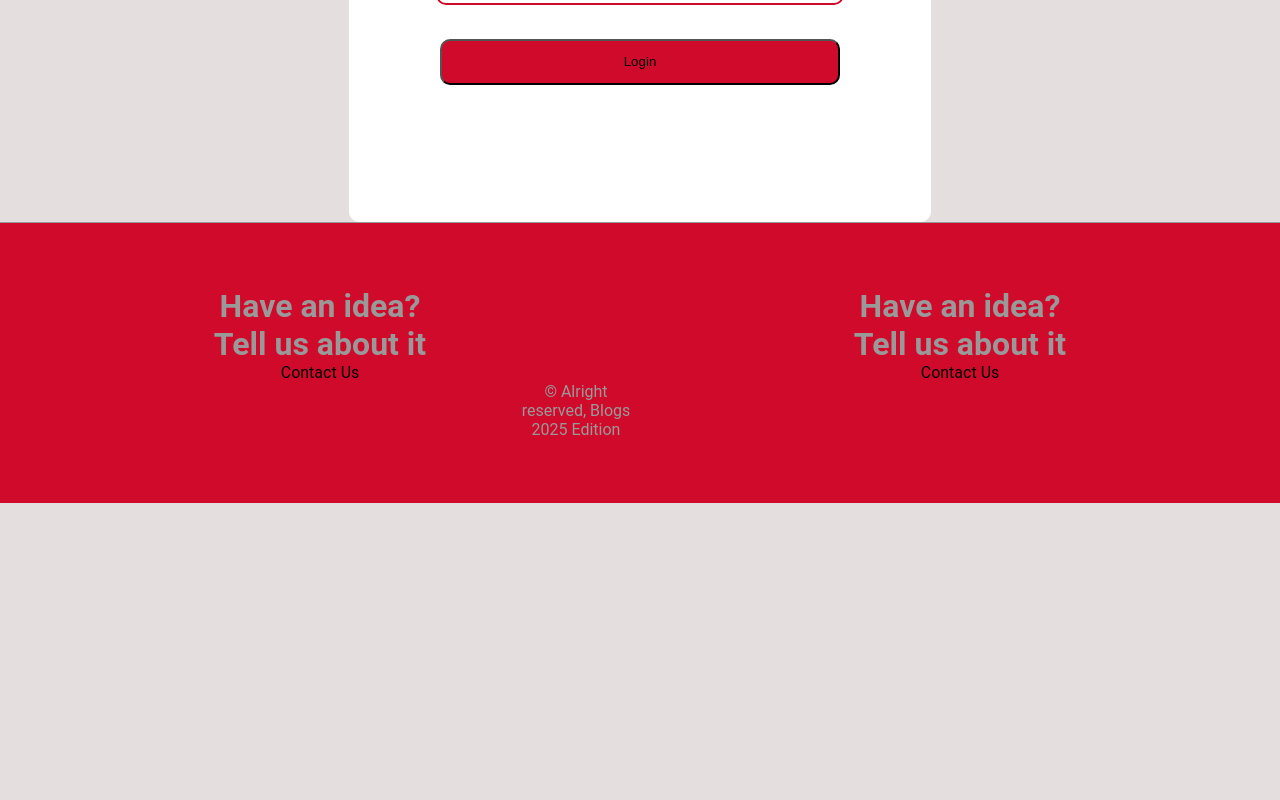
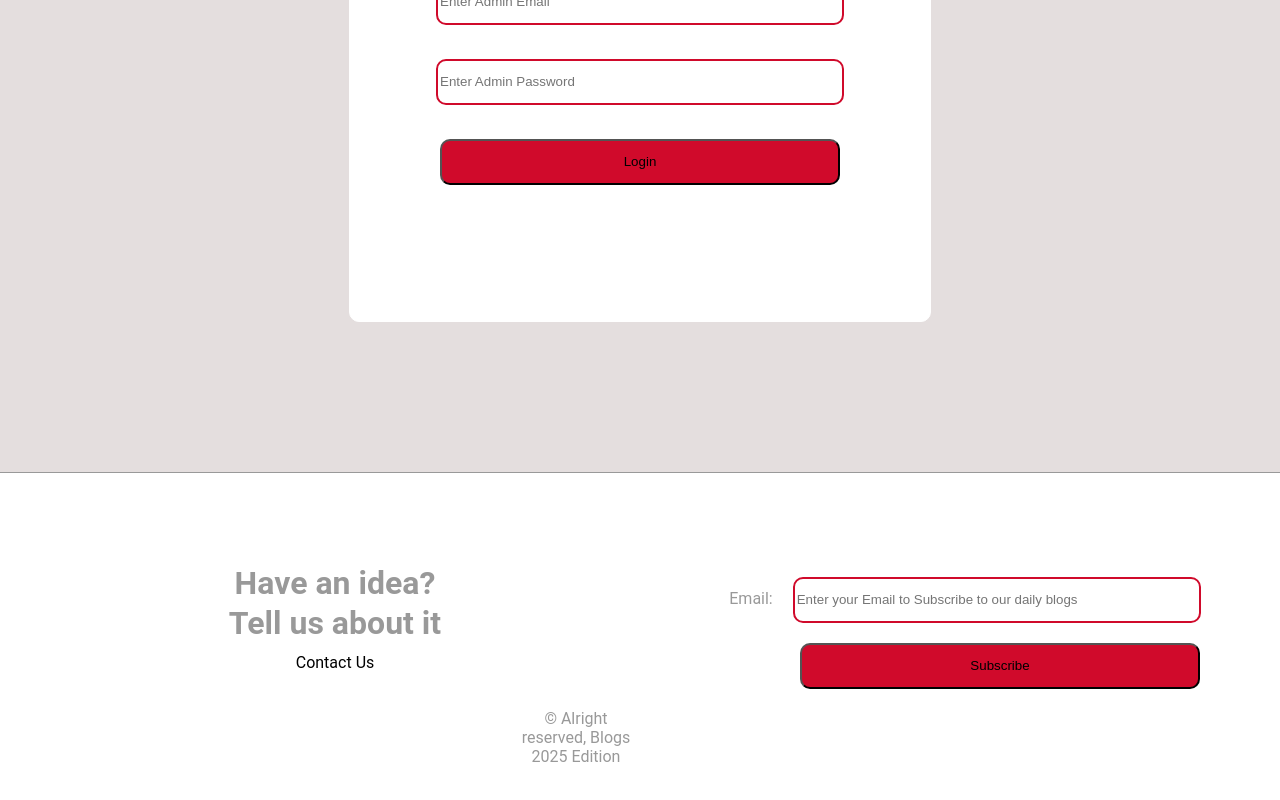
Before and after one commit to layneeboy555-lgtm/blog-project-frontend, a React (Vite) app: page /login in a window 1280 px wide. Shown: the part 380-1180 px from the top of the page. Before the commit the page ends 883 px from the top, so only its background shows below. Built offline with nearby package versions, Linux system fonts and the light colour scheme.

Commit message:
text updated

```diff
--- a/src/component/Foot.jsx
+++ b/src/component/Foot.jsx
@@ -13,9 +13,9 @@ function Foot(){
                </div>
 
                <div className='foot-details'>
-                   <h1>Have an idea?</h1>
-                   <h1>Tell us about it</h1>
-                   <a href="/">Contact Us</a>
+                   <label for="email">Email:</label>
+                   <input className="foot-email"  type="email" placeholder='Enter your Email to Subscribe to our daily blogs'></input>
+                   <button className='foot-button'>Subscribe</button>
                </div>
 
 
--- a/src/styles/Foot.css
+++ b/src/styles/Foot.css
@@ -4,7 +4,7 @@
   border-top: 1px solid #999999;
   font-family: 'Roboto', sans-serif;
   color: #999999;
-  background-color: var(--primary-color);
+  background-color: var(--card-bg);
   text-align: center;
 
 }
@@ -15,3 +15,10 @@
 
 
 }
+.foot-details, .foot-email{
+    line-height:40px;
+    margin: 20px;
+}
+.foot-details, .foot-button{
+    margin-left: 50px;
+}
--- a/src/styles/Login.css
+++ b/src/styles/Login.css
@@ -7,6 +7,7 @@
     line-height: 80px;
     margin-top: 50px;
     border-radius: var(--border-radius);
+    margin: 150px;
 
 }
 .Login-field{
```
